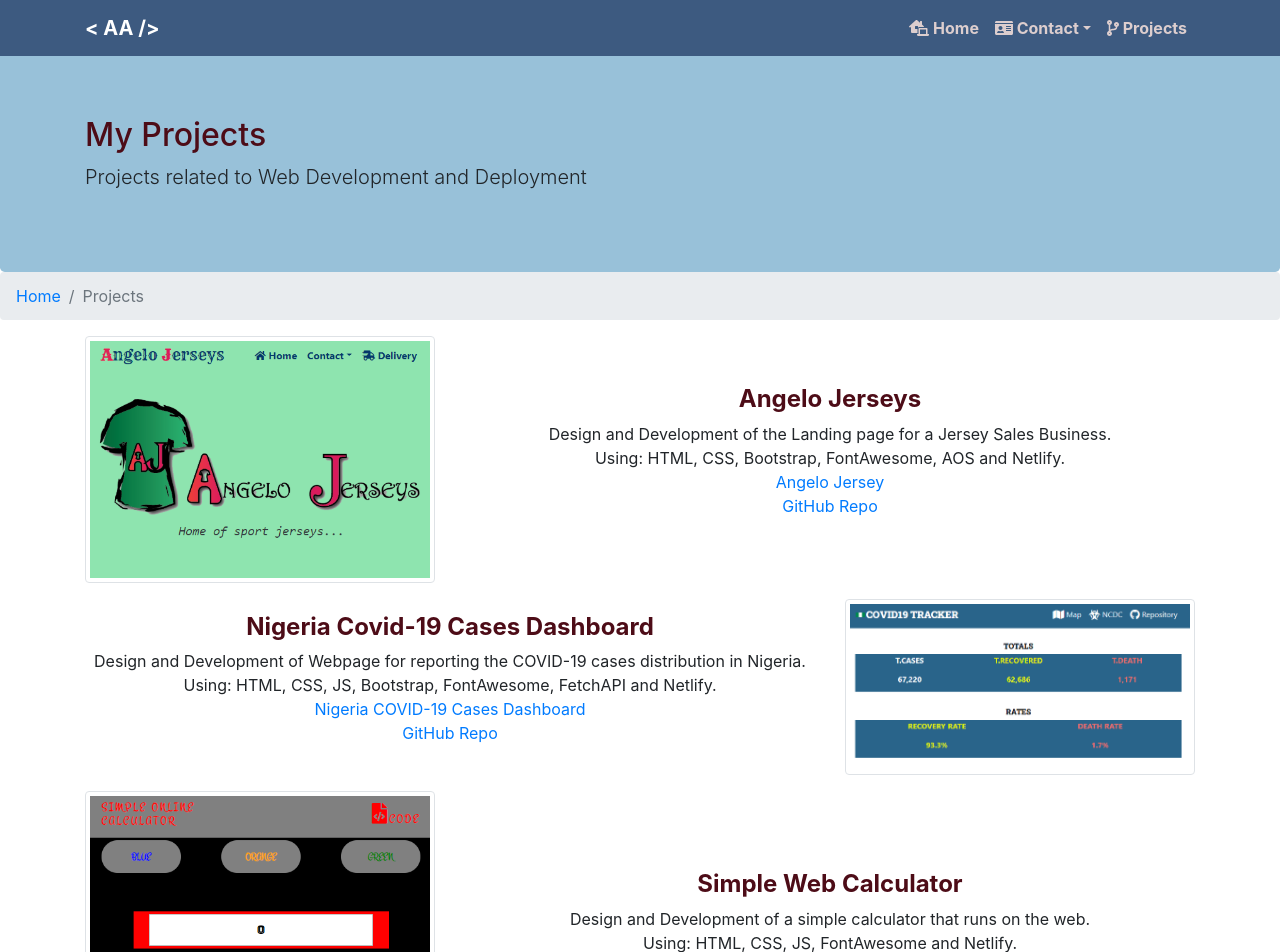
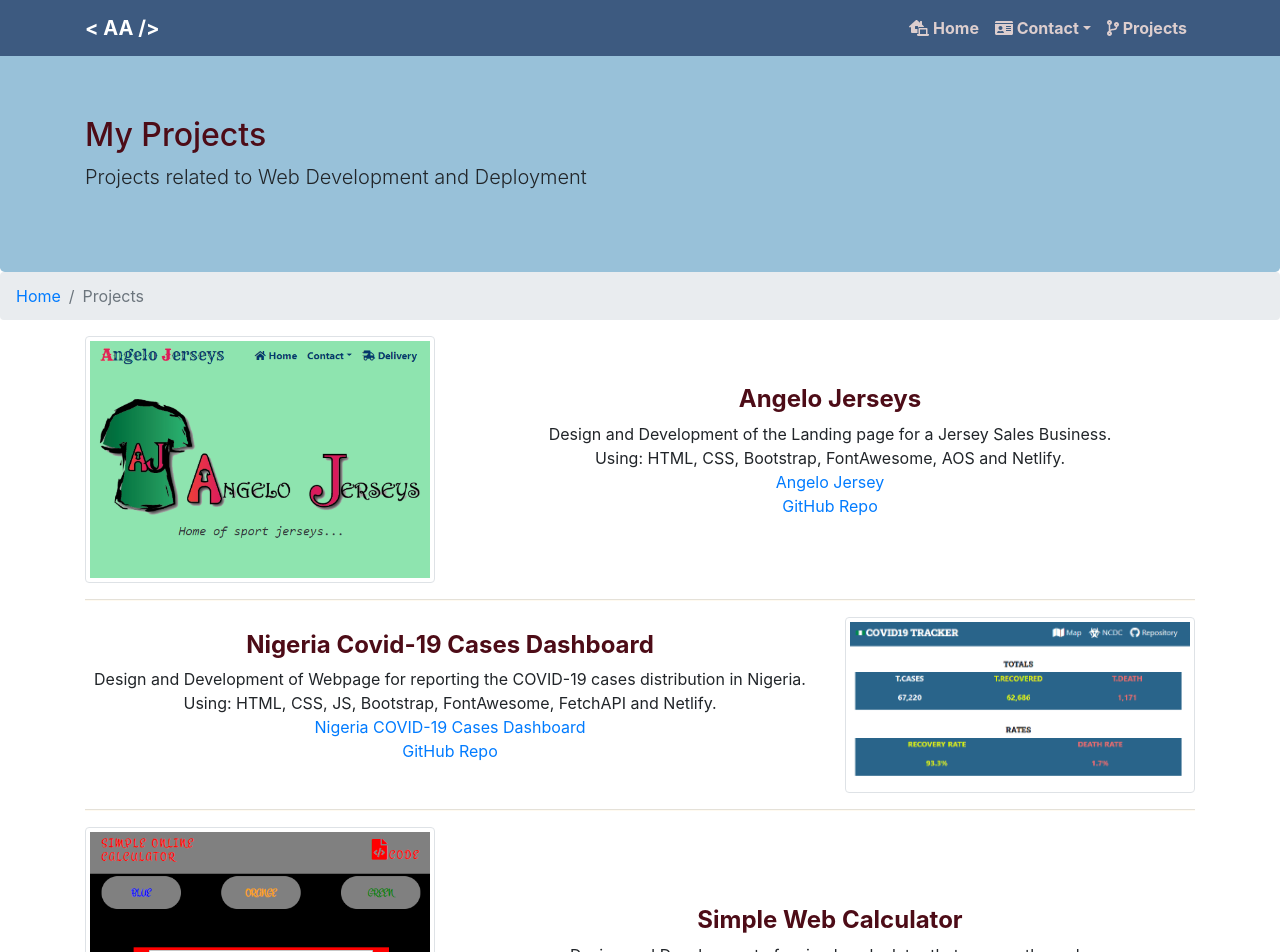
Before and after one commit to JUGG097/Web-Dev-Portfolio-Page, a React (Create React App) app: page /projects in a window 1280 px wide. Shown: the top 952 px of the page. Built offline with nearby package versions, Linux system fonts and the light colour scheme.

Commit message:
:construction: Replaced Fadr-left-right animation with Zoom animations

```diff
--- a/src/Components/Home.js
+++ b/src/Components/Home.js
@@ -15,6 +15,7 @@ import {
 import { FontAwesomeIcon } from "@fortawesome/react-fontawesome";
 import FormEmail from "./Form";
 import Fade from "react-reveal/Fade";
+import Zoom from "react-reveal/Zoom";
 
 function Home() {
 	return (
@@ -24,7 +25,7 @@ function Home() {
 			>
 				<div className="container mt-3">
 					<div className="row">
-						<Fade left big>
+						<Zoom>
 							<div className="col-12 col-sm-4 text-center">
 								<img
 									className="img-fluid rounded align-self-center"
@@ -33,9 +34,9 @@ function Home() {
 									width="250px"
 								></img>
 							</div>
-						</Fade>
+						</Zoom>
 
-						<Fade right big>
+						<Zoom>
 							<div className="col-12 col-sm-8 text-center my-auto">
 								<h2 className="display-5 my-color-2">
 									Adeoluwa Adeboye
@@ -84,7 +85,7 @@ function Home() {
 									</span>{" "}
 								</p>
 							</div>
-						</Fade>
+						</Zoom>
 					</div>
 				</div>
 			</Jumbotron>
--- a/src/Components/Projects.js
+++ b/src/Components/Projects.js
@@ -2,6 +2,7 @@ import React from "react";
 import { Jumbotron, Breadcrumb, BreadcrumbItem } from "reactstrap";
 import { NavLink } from "react-router-dom";
 import Fade from "react-reveal/Fade";
+import Zoom from "react-reveal/Zoom";
 
 function Projects() {
 	return (
@@ -13,14 +14,14 @@ function Projects() {
 					marginBottom: "0px",
 				}}
 			>
-				<Fade left big>
+				<Zoom>
 					<div className="container mt-3">
 						<h2 className="display-5 my-color-2">My Projects</h2>
 						<p className="lead">
 							Projects related to Web Development and Deployment
 						</p>
 					</div>
-				</Fade>
+				</Zoom>
 			</Jumbotron>
 
 			<Breadcrumb className="mt-0">
@@ -67,6 +68,14 @@ function Projects() {
 					</Fade>
 				</div>
 
+				<hr
+					style={{
+						color: "floralwhite",
+						backgroundColor: "floralwhite",
+						height: 1,
+					}}
+				/>
+
 				<div className="row mt-3">
 					<Fade bottom>
 						<div className="col-12 order-last col-sm-8 text-center mt-2 my-auto">
@@ -103,6 +112,14 @@ function Projects() {
 						</div>
 					</Fade>
 				</div>
+
+				<hr
+					style={{
+						color: "floralwhite",
+						backgroundColor: "floralwhite",
+						height: 1,
+					}}
+				/>
 
 				<div className="row mt-3">
 					<Fade bottom>
```
